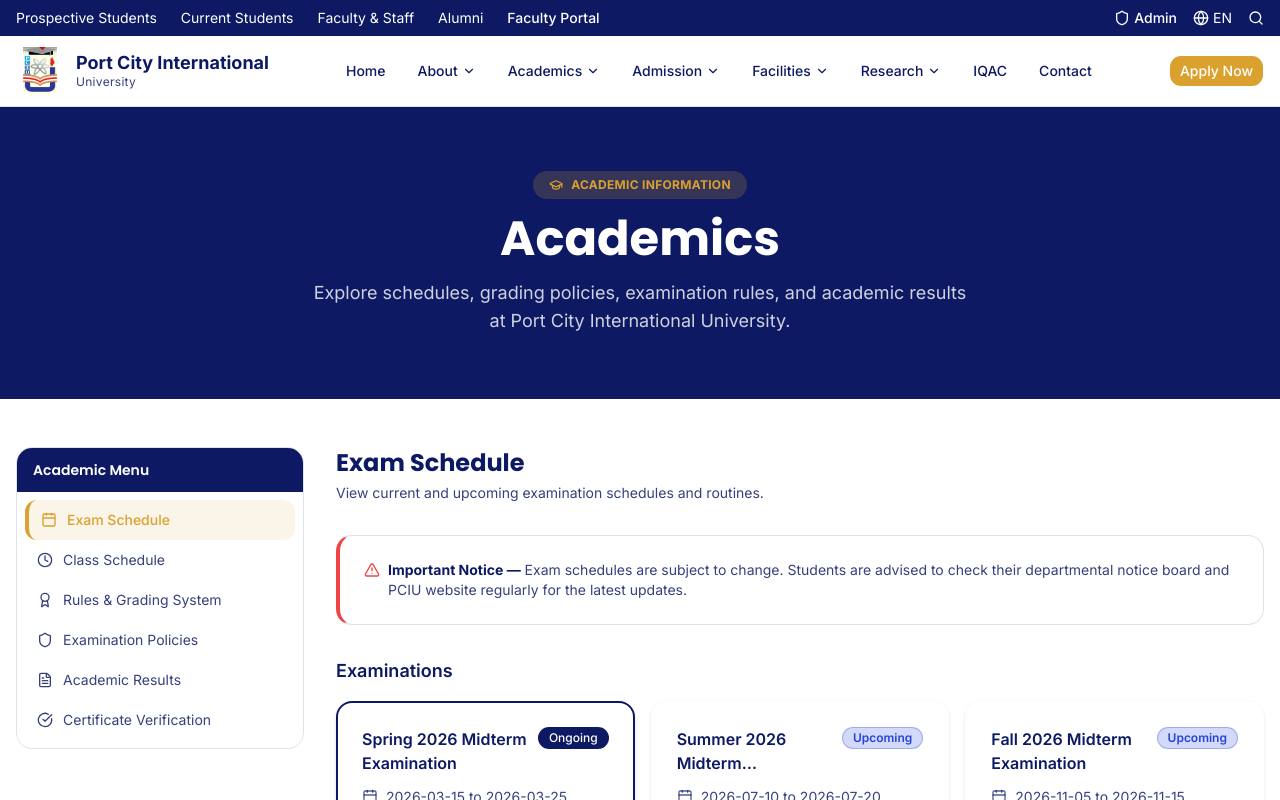
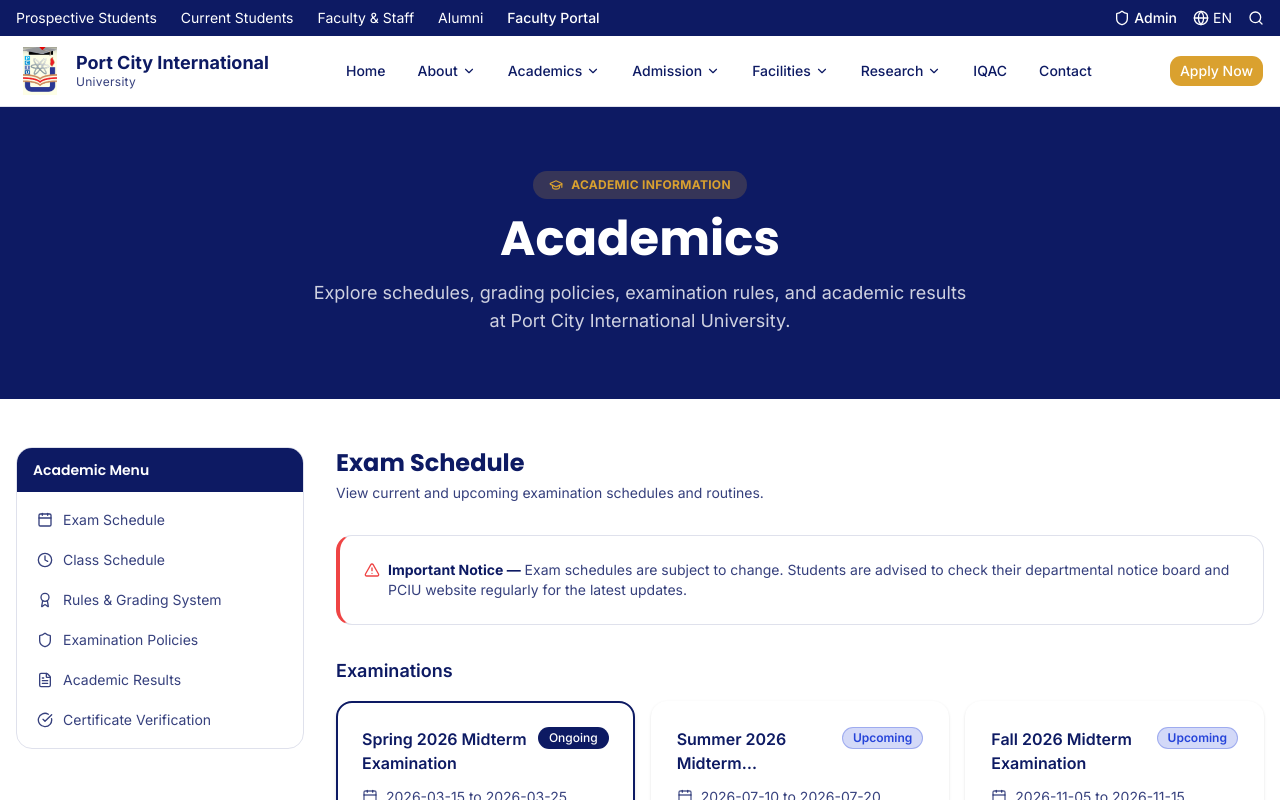
Before and after one commit to saiyedimtiaj/PCIU-FRONTEND, a Next.js app: page /academics/exam-schedule in a window 1280 px wide. Shown: the top 800 px of the page. Built offline with nearby package versions, Linux system fonts and the light colour scheme.

Commit message:
refactor: replace SectionShell with a dedicated AcademicsNav sidebar component for improved layout management

```diff
--- /dev/null
+++ b/app/(landing)/academics/_ui/AcademicsNav.tsx
@@ -0,0 +1,48 @@
+"use client";
+
+import Link from "next/link";
+import { useSelectedLayoutSegment } from "next/navigation";
+import { iconMap } from "@/lib/icons";
+import { cn } from "@/lib/utils";
+import type { SectionNavItem } from "@/components/shared/SectionShell";
+
+/**
+ * Client component that renders the academics sidebar navigation.
+ * Uses `useSelectedLayoutSegment()` to automatically detect the
+ * active route segment — no prop drilling needed from every page.
+ */
+export default function AcademicsNav({ items }: { items: SectionNavItem[] }) {
+  const segment = useSelectedLayoutSegment();
+
+  return (
+    <aside className="lg:col-span-1">
+      <div className="lg:sticky lg:top-24 rounded-xl border border-border bg-card overflow-hidden">
+        <div className="bg-primary text-primary-foreground px-4 py-3">
+          <h3 className="font-heading font-semibold text-sm">Academic Menu</h3>
+        </div>
+        <nav className="flex flex-col p-2">
+          {items.map((item) => {
+            const Icon = iconMap[item.icon];
+            const isActive = segment === item.id;
+            return (
+              <Link
+                key={item.id}
+                href={`/academics/${item.id}`}
+                scroll={false}
+                className={cn(
+                  "flex items-center gap-2.5 rounded-lg px-3 py-2.5 text-sm transition-colors",
+                  isActive
+                    ? "bg-accent/10 text-accent border-l-4 border-accent font-medium"
+                    : "text-muted-foreground hover:bg-muted",
+                )}
+              >
+                <Icon className="size-4 shrink-0" />
+                {item.label}
+              </Link>
+            );
+          })}
+        </nav>
+      </div>
+    </aside>
+  );
+}
--- a/app/(landing)/academics/_ui/ExamScheduleSection.tsx
+++ b/app/(landing)/academics/_ui/ExamScheduleSection.tsx
@@ -12,14 +12,15 @@
 import type { AcademicsPageContent } from "@/types/academics";
 import ExamRoutineInteractive from "./ExamRoutineInteractive";
 
-export default function ExamScheduleSection({
+export default async function ExamScheduleSection({
   content,
-  examId,
+  searchParams,
 }: {
   content: AcademicsPageContent["examSchedule"];
-  examId?: string;
+  searchParams: Promise<{ examId?: string }>;
 }) {
   const { exams, routines, guidelines } = content;
+  const { examId } = await searchParams;
 
   // Determine active exam
   const parsedExamId = examId ? parseInt(examId, 10) : NaN;
@@ -96,7 +97,7 @@
                       className="flex-1"
                       render={
                         <Link
-                          href={`/academics?section=exam-schedule&examId=${exam.id}`}
+                          href={`/academics/exam-schedule?examId=${exam.id}`}
                           scroll={false}
                         />
                       }
--- a/app/(landing)/academics/academic-results/page.tsx
+++ b/app/(landing)/academics/academic-results/page.tsx
@@ -1,21 +1,9 @@
-import SectionShell from "@/components/shared/SectionShell";
 import pageData from "@/content/academics/page.json";
 import AcademicResultsSection from "../_ui/AcademicResultsSection";
 import type { AcademicsPageContent } from "@/types/academics";
-import { NAV_ITEMS } from "../layout";
+
+const content = pageData as AcademicsPageContent;
 
 export default function AcademicResultsPage() {
-  const content = pageData as AcademicsPageContent;
-
-  return (
-    <SectionShell
-      title="Academic Menu"
-      items={NAV_ITEMS}
-      activeId="academic-results"
-      basePath="/academics"
-      routingMode="path"
-    >
-      <AcademicResultsSection content={content.academicResults} />
-    </SectionShell>
-  );
+  return <AcademicResultsSection content={content.academicResults} />;
 }
--- a/app/(landing)/academics/certification-verification/page.tsx
+++ b/app/(landing)/academics/certification-verification/page.tsx
@@ -1,17 +1,5 @@
-import SectionShell from "@/components/shared/SectionShell";
 import CertificationVerificationSection from "../_ui/CertificationVerificationSection";
-import { NAV_ITEMS } from "../layout";
 
 export default function CertificationVerificationPage() {
-  return (
-    <SectionShell
-      title="Academic Menu"
-      items={NAV_ITEMS}
-      activeId="certification-verification"
-      basePath="/academics"
-      routingMode="path"
-    >
-      <CertificationVerificationSection />
-    </SectionShell>
-  );
+  return <CertificationVerificationSection />;
 }
--- a/app/(landing)/academics/class-schedule/page.tsx
+++ b/app/(landing)/academics/class-schedule/page.tsx
@@ -1,21 +1,9 @@
-import SectionShell from "@/components/shared/SectionShell";
 import pageData from "@/content/academics/page.json";
 import ClassScheduleSection from "../_ui/ClassScheduleSection";
 import type { AcademicsPageContent } from "@/types/academics";
-import { NAV_ITEMS } from "../layout";
+
+const content = pageData as AcademicsPageContent;
 
 export default function ClassSchedulePage() {
-  const content = pageData as AcademicsPageContent;
-
-  return (
-    <SectionShell
-      title="Academic Menu"
-      items={NAV_ITEMS}
-      activeId="class-schedule"
-      basePath="/academics"
-      routingMode="path"
-    >
-      <ClassScheduleSection content={content.classSchedule} />
-    </SectionShell>
-  );
+  return <ClassScheduleSection content={content.classSchedule} />;
 }
--- a/app/(landing)/academics/exam-schedule/page.tsx
+++ b/app/(landing)/academics/exam-schedule/page.tsx
@@ -1,26 +1,30 @@
-import SectionShell from "@/components/shared/SectionShell";
+import { Suspense } from "react";
 import pageData from "@/content/academics/page.json";
 import ExamScheduleSection from "../_ui/ExamScheduleSection";
 import type { AcademicsPageContent } from "@/types/academics";
-import { NAV_ITEMS } from "../layout";
+import { Skeleton } from "@/components/ui/skeleton";
 
-export default async function ExamSchedulePage({
+const content = pageData as AcademicsPageContent;
+
+export default function ExamSchedulePage({
   searchParams,
 }: {
   searchParams: Promise<{ examId?: string }>;
 }) {
-  const content = pageData as AcademicsPageContent;
-  const { examId } = await searchParams;
-
   return (
-    <SectionShell
-      title="Academic Menu"
-      items={NAV_ITEMS}
-      activeId="exam-schedule"
-      basePath="/academics"
-      routingMode="path"
+    <Suspense
+      fallback={
+        <div className="space-y-8">
+          <Skeleton className="h-12 w-1/3" />
+          <Skeleton className="h-50 w-full" />
+          <Skeleton className="h-100 w-full" />
+        </div>
+      }
     >
-      <ExamScheduleSection content={content.examSchedule} examId={examId} />
-    </SectionShell>
+      <ExamScheduleSection
+        content={content.examSchedule}
+        searchParams={searchParams}
+      />
+    </Suspense>
   );
 }
--- a/app/(landing)/academics/examination-policies/page.tsx
+++ b/app/(landing)/academics/examination-policies/page.tsx
@@ -1,21 +1,11 @@
-import SectionShell from "@/components/shared/SectionShell";
 import pageData from "@/content/academics/page.json";
 import ExaminationPoliciesSection from "../_ui/ExaminationPoliciesSection";
 import type { AcademicsPageContent } from "@/types/academics";
-import { NAV_ITEMS } from "../layout";
+
+const content = pageData as AcademicsPageContent;
 
 export default function ExaminationPoliciesPage() {
-  const content = pageData as AcademicsPageContent;
-
   return (
-    <SectionShell
-      title="Academic Menu"
-      items={NAV_ITEMS}
-      activeId="examination-policies"
-      basePath="/academics"
-      routingMode="path"
-    >
-      <ExaminationPoliciesSection content={content.examinationPolicies} />
-    </SectionShell>
+    <ExaminationPoliciesSection content={content.examinationPolicies} />
   );
 }
--- a/app/(landing)/academics/layout.tsx
+++ b/app/(landing)/academics/layout.tsx
@@ -1,13 +1,23 @@
 import type { Metadata } from "next";
 import { GraduationCap } from "lucide-react";
 import type { SectionNavItem } from "@/components/shared/SectionShell";
-export const NAV_ITEMS: SectionNavItem[] = [
+import AcademicsNav from "./_ui/AcademicsNav";
+
+const NAV_ITEMS: SectionNavItem[] = [
   { id: "exam-schedule", label: "Exam Schedule", icon: "calendar" },
   { id: "class-schedule", label: "Class Schedule", icon: "clock" },
   { id: "result-grading", label: "Rules & Grading System", icon: "award" },
-  { id: "examination-policies", label: "Examination Policies", icon: "shield" },
+  {
+    id: "examination-policies",
+    label: "Examination Policies",
+    icon: "shield",
+  },
   { id: "academic-results", label: "Academic Results", icon: "file-text" },
-  { id: "certification-verification", label: "Certificate Verification", icon: "check-circle" },
+  {
+    id: "certification-verification",
+    label: "Certificate Verification",
+    icon: "check-circle",
+  },
 ];
 
 export const metadata: Metadata = {
@@ -33,14 +43,17 @@
             Academics
           </h1>
           <p className="text-primary-foreground/80 text-lg max-w-2xl mx-auto">
-            Explore schedules, grading policies, examination rules, and academic results at Port
-            City International University.
+            Explore schedules, grading policies, examination rules, and academic
+            results at Port City International University.
           </p>
         </div>
       </section>
 
       <div className="container mx-auto px-4 py-12">
-        {children}
+        <div className="grid lg:grid-cols-4 gap-8">
+          <AcademicsNav items={NAV_ITEMS} />
+          <div className="lg:col-span-3 min-w-0">{children}</div>
+        </div>
       </div>
     </div>
   );
--- a/app/(landing)/academics/result-grading/page.tsx
+++ b/app/(landing)/academics/result-grading/page.tsx
@@ -1,21 +1,9 @@
-import SectionShell from "@/components/shared/SectionShell";
 import pageData from "@/content/academics/page.json";
 import ResultGradingSection from "../_ui/ResultGradingSection";
 import type { AcademicsPageContent } from "@/types/academics";
-import { NAV_ITEMS } from "../layout";
+
+const content = pageData as AcademicsPageContent;
 
 export default function ResultGradingPage() {
-  const content = pageData as AcademicsPageContent;
-
-  return (
-    <SectionShell
-      title="Academic Menu"
-      items={NAV_ITEMS}
-      activeId="result-grading"
-      basePath="/academics"
-      routingMode="path"
-    >
-      <ResultGradingSection content={content.resultGrading} />
-    </SectionShell>
-  );
+  return <ResultGradingSection content={content.resultGrading} />;
 }
```
